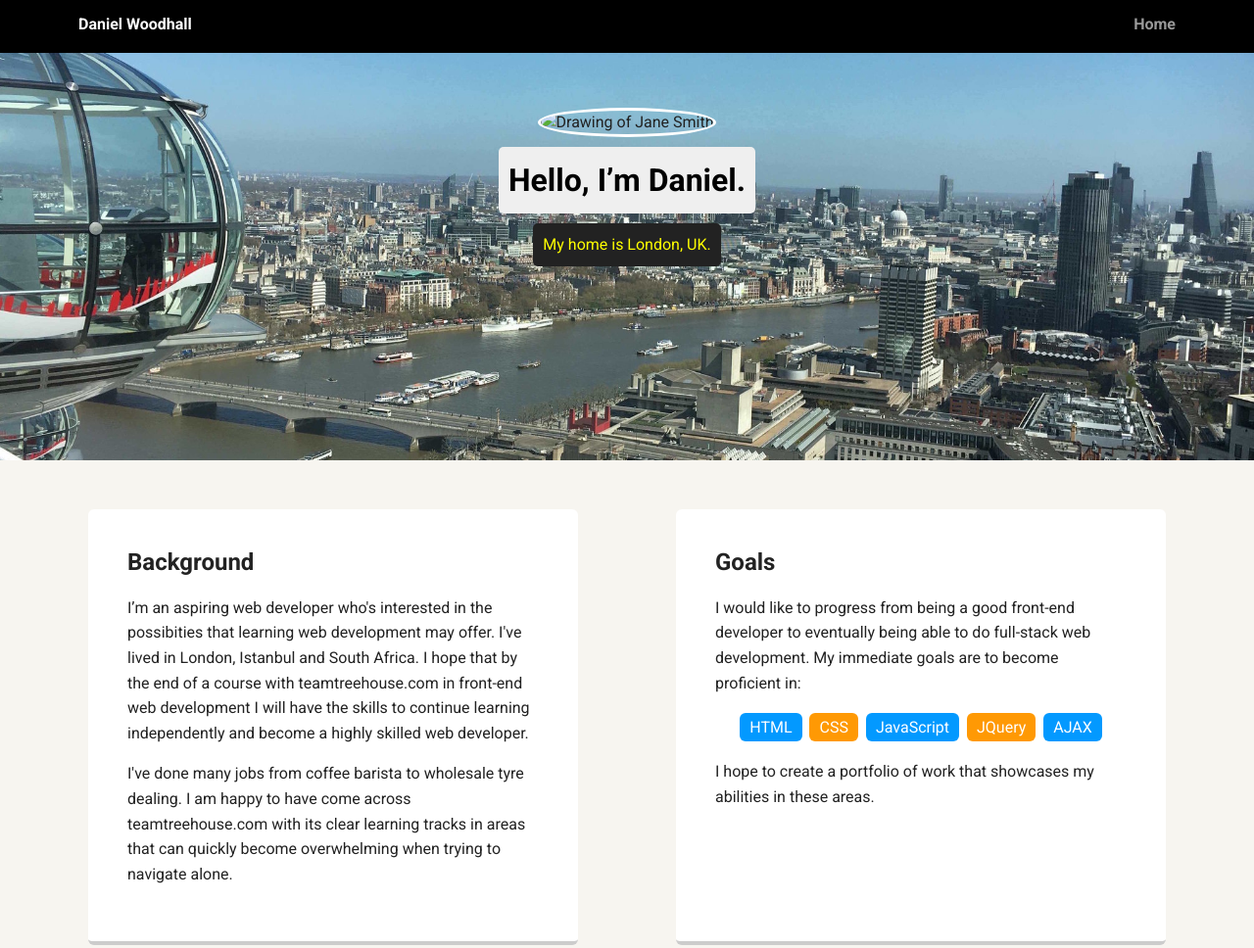
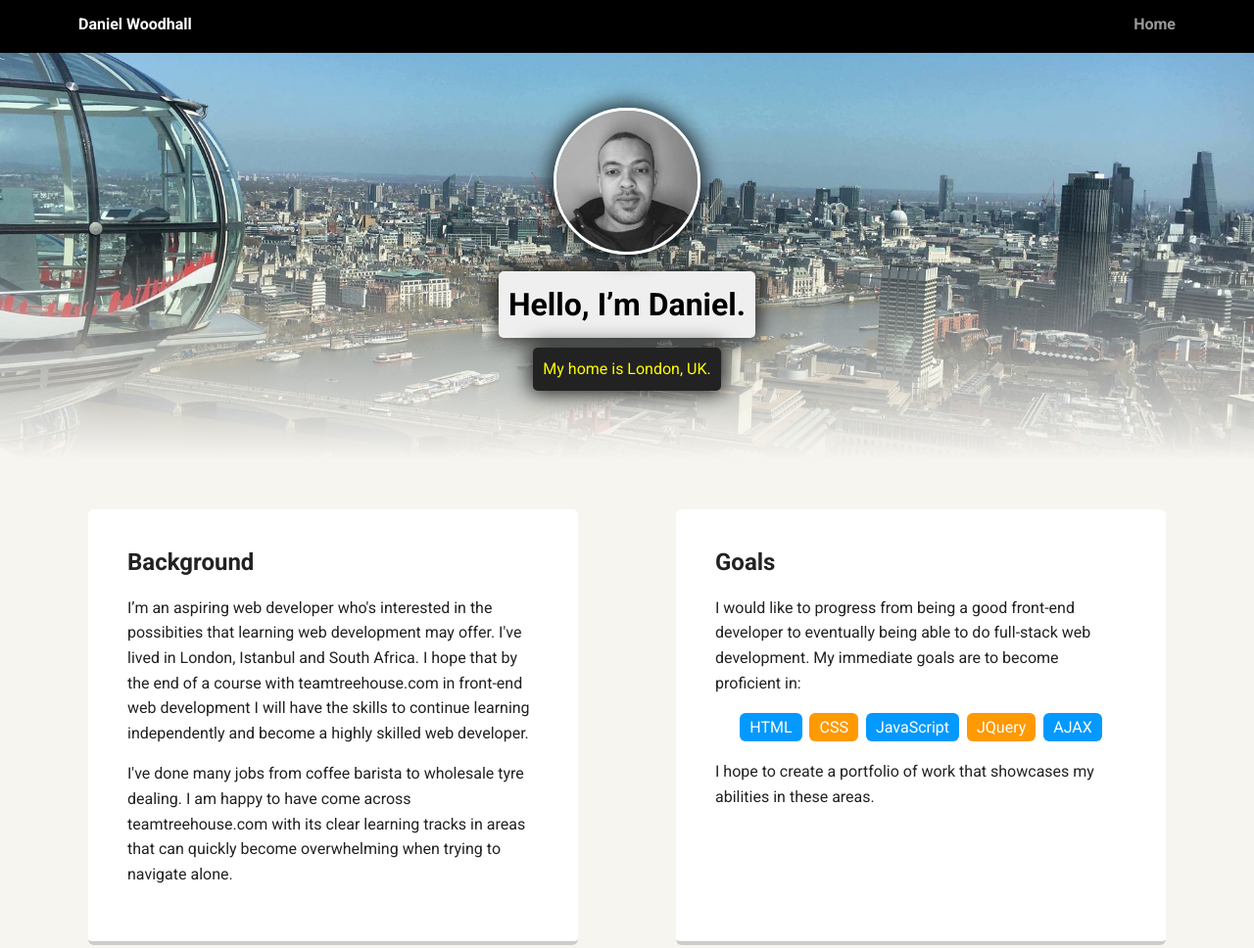
Before and after one commit to ddgwoodhall/personal_profile_page, a plain HTML site: page index.html in a window 1280 px wide. Shown: the top 968 px of the page at 98% size. Drawn offline with Linux system fonts and the light colour scheme; a web font is replaced by a local one.

Commit message:
Added gradients and box shadows

```diff
--- a/index.html
+++ b/index.html
@@ -16,7 +16,7 @@
     </div>
 
     <header>
-      <img src="images/daniel.jpg" alt="Drawing of Jane Smith" class="profile-image">
+      <img src="images/rsz_daniel.jpg" alt="Photo of Daniel Woodhall" class="profile-image">
       <h1 class="tag name">Hello, I’m Daniel.</h1>
       <p class="tag location">My home is London, UK.</p>
     </header>
--- a/styles.css
+++ b/styles.css
@@ -57,7 +57,10 @@ a:hover {
 
 header {
   text-align: center;
-  background: url('images/rsz_1londonpan.jpg') no-repeat top center ;
+  background:
+
+              linear-gradient(0deg, #f7f5f0, transparent 50%),
+  url('images/rsz_1londonpan.jpg') no-repeat top center ;
   background-size: cover;
   overflow: hidden;
   padding-top: 60px;
@@ -72,6 +75,7 @@ header .profile-image {
   border-radius: 50%;
   border: 3px solid white;
   transition: all .5s;
+  box-shadow: 0px 0px 20px 3px rgba(0,0,0, .8);
 }
 header .profile-image:hover {
   transform: scale(1.2) rotate(5deg);
@@ -83,6 +87,7 @@ header .profile-image:hover {
   border-radius: 5px;
   display: table;
   margin: 10px auto;
+  box-shadow: 0px 0px 20px 3px rgba(0,0,0, .8);
 }
 .location {
   background-color: #222;
@@ -114,6 +119,7 @@ ul.skills {
   color: white;
   padding: 5px 10px;
   margin: 2px;
+
 }
 
 .skills li:nth-child(odd) {
```
